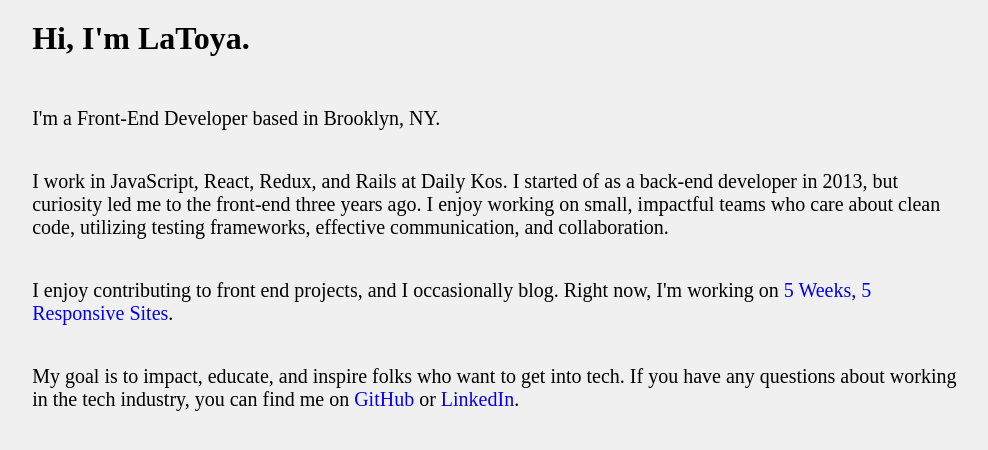
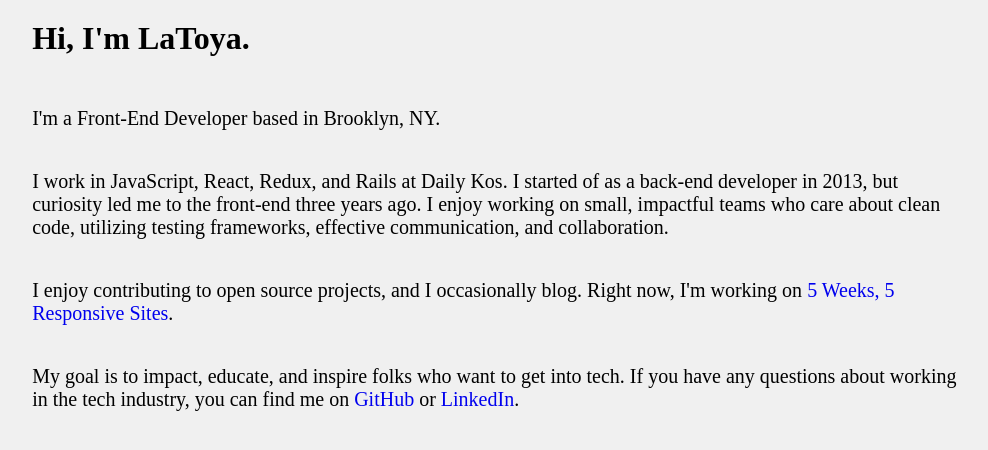
Before and after one commit to latoyaallen/latoya-allen.com, a React (Create React App) app: page / in a window 1280 px wide. Shown: the top 450 px of the page, without its empty margins (83-1071 px from the left). Built offline with nearby package versions, Linux system fonts and the light colour scheme.

Commit message:
Fix typo

```diff
--- a/src/App.js
+++ b/src/App.js
@@ -105,7 +105,7 @@ function App() {
       <h1 className={css(styles.nameText)}> Hi, I'm LaToya.</h1>
       <p className={css(styles.jobText)}>I'm a Front-End Developer based in Brooklyn, NY.</p>
       <p className={css(styles.mainText)}>I work in JavaScript, React, Redux, and Rails at Daily Kos. I started of as a back-end developer in 2013, but curiosity led me to the front-end three years ago. I enjoy working on small, impactful teams who care about clean code, utilizing testing frameworks, effective communication, and collaboration.</p>
-      <p className={css(styles.mainText)}> I enjoy contributing to front end projects, and I occasionally blog.  Right now, I'm working on {<CurrentProject />}.</p>
+      <p className={css(styles.mainText)}> I enjoy contributing to open source projects, and I occasionally blog.  Right now, I'm working on {<CurrentProject />}.</p>
       <p className={css(styles.mainText)}>My goal is to impact, educate, and inspire folks who want to get into tech. If you have any questions about working in the tech industry, you can find me on {<GitHub />} or {<LinkedIn />}.</p>
     </div>
   );
```
